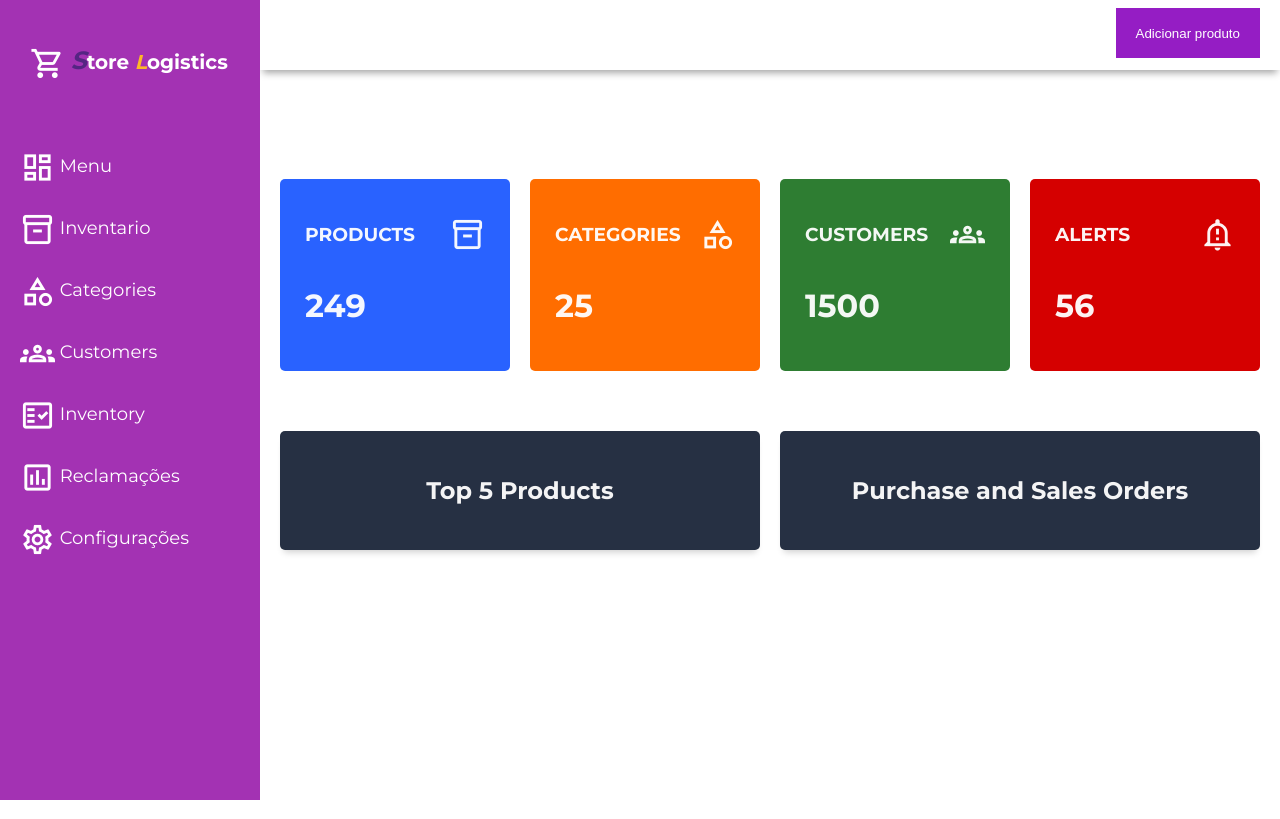
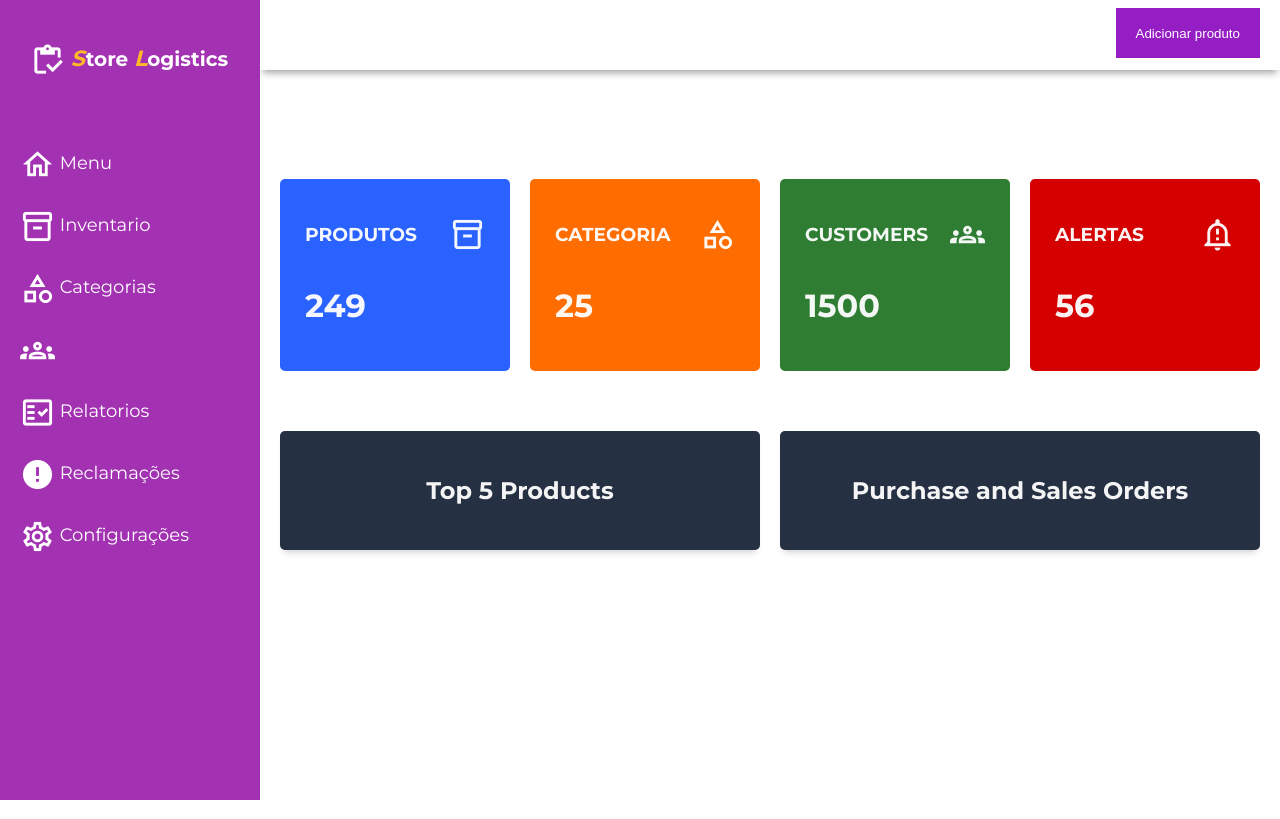
Before and after one commit to Tanottauro/Projeto-P2, a plain HTML site: page index.html in a window 1280 px wide. Drawn offline with nearby package versions, Linux system fonts and the light colour scheme; a script that the page names is missing.

Commit message:
e mais um tanto de coisa pra ficar em portuga

```diff
--- a/index.html
+++ b/index.html
@@ -5,19 +5,19 @@
     <meta name="viewport" content="width=device-width,initial-scale=1.0">
     <title>Store Logistic</title>
 
-    <!-- Montserrat Font -->
+    <!-- FONTES -->
     <link href="https://fonts.googleapis.com/css2?family=Montserrat:wght@100;200;300;400;500;600;700;800;900&display=swap" rel="stylesheet">
 
-    <!-- Material Icons -->
+    <!--PEGAMOS OS ICONES DO GOOGLE -->
     <link href="https://fonts.googleapis.com/icon?family=Material+Icons+Outlined" rel="stylesheet">
 
-    <!-- Custom CSS -->
+    <!-- CSS -->
     <link rel="stylesheet" href="styles.css">
   </head>
   <body>
     <div class="grid-container">
 
-      <!-- Header -->
+      <!-- COMECO CABECALHO -->
       <header class="header">
         <div class="menu-icon" onclick="openSidebar()">
           <span class="material-icons-outlined">menu</span>
@@ -31,13 +31,13 @@
           <span class="material-icons-outlined">account_circle</span>
         </div>
       </header>
-      <!-- End Header -->
+      <!-- FINAL CABECALHO -->
 
       <!-- Barra Lateral -->
       <aside id="sidebar">
         <div class="sidebar-title">
           <div class="sidebar-brand">
-            <span class="material-icons-outlined">shopping_cart</span> <i class="S">S</i>tore <i class="L">L</i>ogistics
+            <span class="material-icons-outlined">inventory</span> <i class="S">S</i>tore <i class="L">L</i>ogistics
           </div>
           <span class="material-icons-outlined" onclick="closeSidebar()">close</span>
         </div>
@@ -45,7 +45,7 @@
         <ul class="sidebar-list">
           <li class="sidebar-list-item">
             <a href="#" >
-              <span class="material-icons-outlined">dashboard</span> Menu
+              <span class="material-icons-outlined">home</span> Menu
             </a>
           </li>
           <li class="sidebar-list-item">
@@ -55,22 +55,22 @@
           </li>
           <li class="sidebar-list-item">
             <a href="#" >
-              <span class="material-icons-outlined">category</span> Categories
+              <span class="material-icons-outlined">category</span> Categorias
             </a>
           </li>
           <li class="sidebar-list-item">
             <a href="#" >
-              <span class="material-icons-outlined">groups</span> Customers
+              <span class="material-icons-outlined">groups</span>
             </a>
           </li>
           <li class="sidebar-list-item">
             <a href="#" >
-              <span class="material-icons-outlined">fact_check</span> Inventory
+              <span class="material-icons-outlined">fact_check</span> Relatorios
             </a>
           </li>
           <li class="sidebar-list-item">
             <a href="#" >
-              <span class="material-icons-outlined">poll</span> Reclamações
+              <span class="material-icons-outlined">error</span> Reclamações
             </a>
           </li>
           <li class="sidebar-list-item">
@@ -82,7 +82,7 @@
       </aside>
       <!-- Fim da Barra Lateral -->
 
-      <!-- Main -->
+      <!-- COMEÇO DO CONTEUDO -->
       <main class="main-container">
         <div class="main-title">
           <h2>DASHBOARD</h2>
@@ -92,7 +92,7 @@
 
           <div class="card">
             <div class="card-inner">
-              <h3>PRODUCTS</h3>
+              <h3>PRODUTOS</h3>
               <span class="material-icons-outlined">inventory_2</span>
             </div>
             <h1>249</h1>
@@ -100,7 +100,7 @@
 
           <div class="card">
             <div class="card-inner">
-              <h3>CATEGORIES</h3>
+              <h3>CATEGORIA</h3>
               <span class="material-icons-outlined">category</span>
             </div>
             <h1>25</h1>
@@ -116,7 +116,7 @@
 
           <div class="card">
             <div class="card-inner">
-              <h3>ALERTS</h3>
+              <h3>ALERTAS</h3>
               <span class="material-icons-outlined">notification_important</span>
             </div>
             <h1>56</h1>
@@ -261,11 +261,11 @@
           </section>
 
       </main>
-      <!-- End Main -->
+      <!-- fINAL -->
 
     </div>
     <!-- Scripts -->
-    <!-- ApexCharts -->
+    <!--  -->
     <script src="https://cdnjs.cloudflare.com/ajax/libs/apexcharts/3.35.5/apexcharts.min.js"></script>
     <!-- Custom JS -->
     <script src="scripts.js"></script>
--- a/styles.css
+++ b/styles.css
@@ -368,12 +368,13 @@ display: table;
 }
 
 .S{
-  color: #552583;
-  font-size: 25px;
+  color: #FDB927;
+  font-size: 22px;
   font: normal;
+  margin-right: 1px;
 }
 .L{
   color: #FDB927;
-  font-size: 20px;
+  font-size: 22px;
   font: normal;
 }
```
